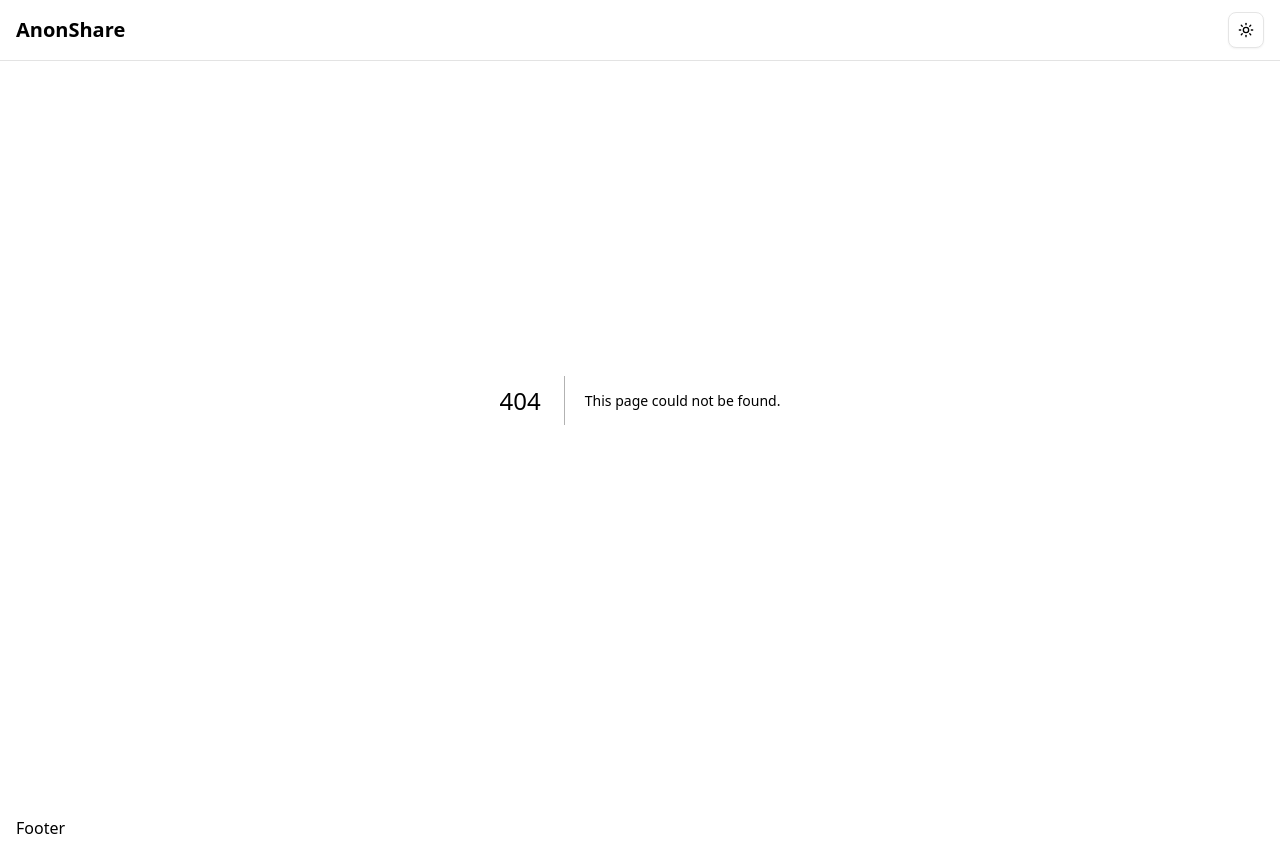
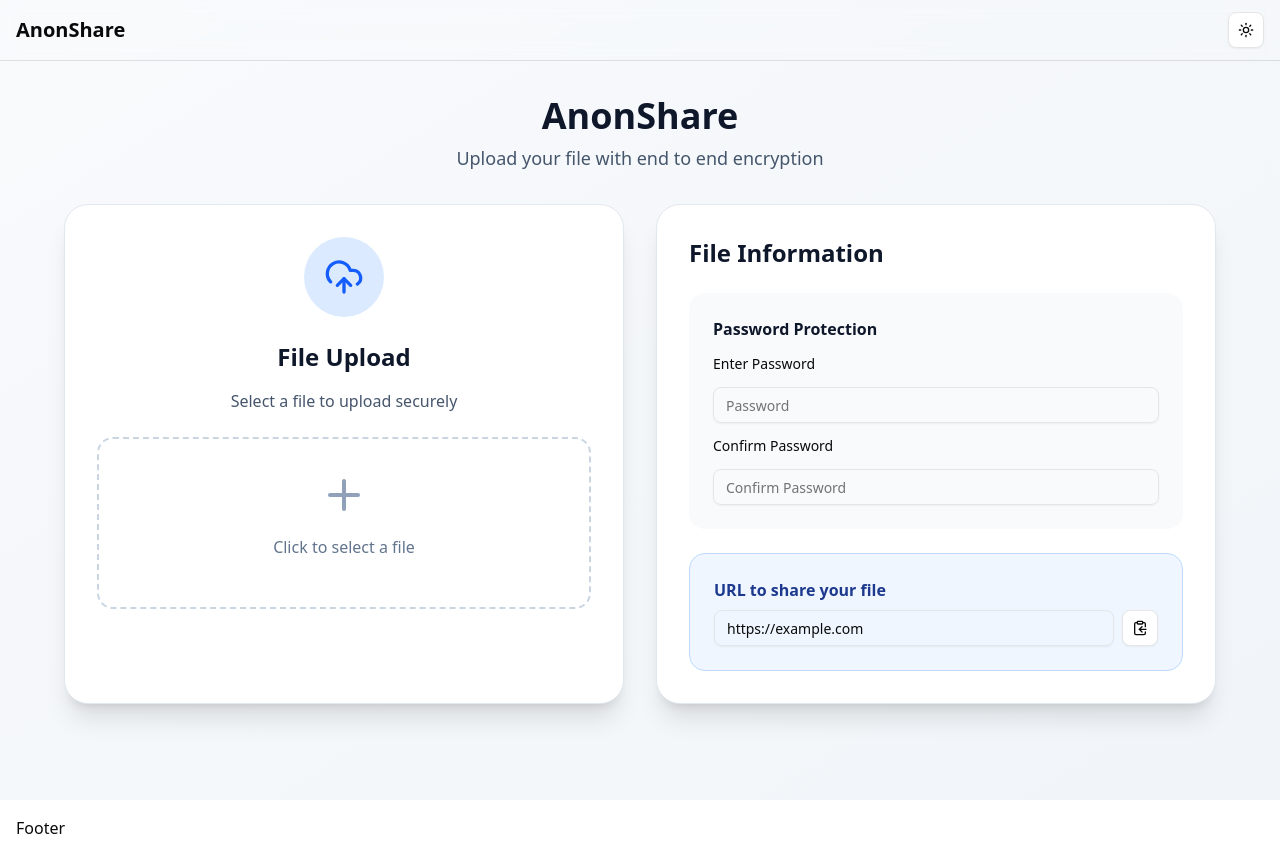
Before and after one commit to yuk228/anonshare, a Next.js app: page /upload in a window 1280 px wide. Before the commit this address had no page. Built offline with nearby package versions, Linux system fonts and the light colour scheme.

Commit message:
create upload page

```diff
--- /dev/null
+++ b/app/api/[...nextauth]/route.ts
@@ -0,0 +1,3 @@
+import { handlers } from "@/auth";
+
+export const { GET, POST } = handlers;
--- a/app/layout.tsx
+++ b/app/layout.tsx
@@ -1,6 +1,7 @@
 import type { Metadata } from "next";
 import { Geist, Geist_Mono } from "next/font/google";
 import { ThemeProvider } from "@/components/app/theme-provider";
+import { Toaster } from "@/components/ui/sonner";
 import Header from "@/components/app/header";
 import Footer from "@/components/app/footer";
 import "@/app/globals.css";
@@ -36,6 +37,7 @@ export default function RootLayout({
         >
           <Header />
           {children}
+          <Toaster />
           <Footer />
         </ThemeProvider>
       </body>
--- /dev/null
+++ b/app/upload/_components/copy-button.tsx
@@ -0,0 +1,21 @@
+"use client";
+
+import { ClipboardCopy } from "lucide-react";
+import { Button } from "@/components/ui/button";
+import { toast } from "sonner";
+
+type Props = {
+  text: string;
+};
+
+export default function CopyButton({ text }: Props) {
+  const onClick = () => {
+    navigator.clipboard.writeText(text);
+    toast.success("Copied to clipboard");
+  };
+  return (
+    <Button variant="outline" size="icon" onClick={onClick}>
+      <ClipboardCopy />
+    </Button>
+  );
+}
--- /dev/null
+++ b/app/upload/_components/upload.tsx
@@ -0,0 +1,26 @@
+"use client";
+import { Input } from "@/components/ui/input";
+import { Plus } from "lucide-react";
+import { useRef } from "react";
+
+export default function Upload() {
+  const ref = useRef<HTMLInputElement>(null);
+  const handleFileChange = (event: React.ChangeEvent<HTMLInputElement>) => {
+    const file = event.target.files?.[0];
+    if (file) {
+      console.log(file);
+    }
+  };
+  return (
+    <div
+      className="border-2 border-dashed border-slate-300 dark:border-slate-600 rounded-2xl p-8 hover:border-blue-400 dark:hover:border-blue-500 transition-colors duration-300 cursor-pointer"
+      onClick={() => ref.current?.click()}
+    >
+      <Input ref={ref} type="file" onChange={handleFileChange} className="hidden" accept="*/*" />
+      <div className="text-center">
+        <Plus className="w-12 h-12 text-slate-400 mx-auto mb-4" />
+        <p className="text-slate-500 dark:text-slate-400 mb-4">Click to select a file</p>
+      </div>
+    </div>
+  );
+}
--- /dev/null
+++ b/app/upload/_components/url.tsx
@@ -0,0 +1,20 @@
+import { Input } from "@/components/ui/input";
+import CopyButton from "./copy-button";
+
+type Props = {
+  url: string;
+};
+
+export default function UrlArea({ url }: Props) {
+  return (
+    <div className="bg-blue-50 dark:bg-blue-900/20 rounded-2xl p-6 border border-blue-200 dark:border-blue-800">
+      <h3 className="font-semibold text-blue-900 dark:text-blue-100 mb-2">
+        URL to share your file
+      </h3>
+      <div className="flex items-center gap-2">
+        <Input value={url} readOnly className="w-full" />
+        <CopyButton text={url} />
+      </div>
+    </div>
+  );
+}
--- /dev/null
+++ b/app/upload/page.tsx
@@ -0,0 +1,57 @@
+import { Label } from "@/components/ui/label";
+import { Input } from "@/components/ui/input";
+import UrlArea from "@/app/upload/_components/url";
+import { CloudUpload } from "lucide-react";
+import Upload from "./_components/upload";
+
+export default function Page() {
+  return (
+    <main className="min-h-screen bg-gradient-to-br from-slate-50 to-slate-100 dark:from-slate-900 dark:to-slate-800 flex items-center justify-center p-4">
+      <div className="w-full max-w-6xl">
+        <div className="text-center mb-8">
+          <h1 className="text-4xl font-bold text-slate-900 dark:text-slate-100 mb-2">AnonShare</h1>
+          <p className="text-slate-600 dark:text-slate-400 text-lg">
+            Upload your file with end to end encryption
+          </p>
+        </div>
+
+        <div className="grid lg:grid-cols-2 gap-8">
+          <div className="bg-white dark:bg-slate-800 rounded-3xl p-8 shadow-xl border border-slate-200 dark:border-slate-700 hover:shadow-2xl transition-all duration-300">
+            <div className="text-center">
+              <div className="w-20 h-20 bg-blue-100 dark:bg-blue-900 rounded-full flex items-center justify-center mx-auto mb-6">
+                <CloudUpload className="w-10 h-10 text-blue-600 dark:text-blue-400" />
+              </div>
+              <h2 className="text-2xl font-bold text-slate-900 dark:text-slate-100 mb-4">
+                File Upload
+              </h2>
+              <p className="text-slate-600 dark:text-slate-400 mb-6">
+                Select a file to upload securely
+              </p>
+              <Upload />
+            </div>
+          </div>
+
+          <div className="bg-white dark:bg-slate-800 rounded-3xl p-8 shadow-xl border border-slate-200 dark:border-slate-700">
+            <h2 className="text-2xl font-bold text-slate-900 dark:text-slate-100 mb-6">
+              File Information
+            </h2>
+            <div className="space-y-6">
+              <div className="bg-slate-50 dark:bg-slate-700 rounded-2xl p-6">
+                <h3 className="font-semibold text-slate-900 dark:text-slate-100 mb-4">
+                  Password Protection
+                </h3>
+                <div className="space-y-4">
+                  <Label>Enter Password</Label>
+                  <Input type="password" placeholder="Password" className="w-full" />
+                  <Label>Confirm Password</Label>
+                  <Input type="password" placeholder="Confirm Password" className="w-full" />
+                </div>
+              </div>
+              <UrlArea url="https://example.com" />
+            </div>
+          </div>
+        </div>
+      </div>
+    </main>
+  );
+}
```
Also changed, not shown: app/api/upload/route.ts (added), app/upload/_components/form.tsx (added).
